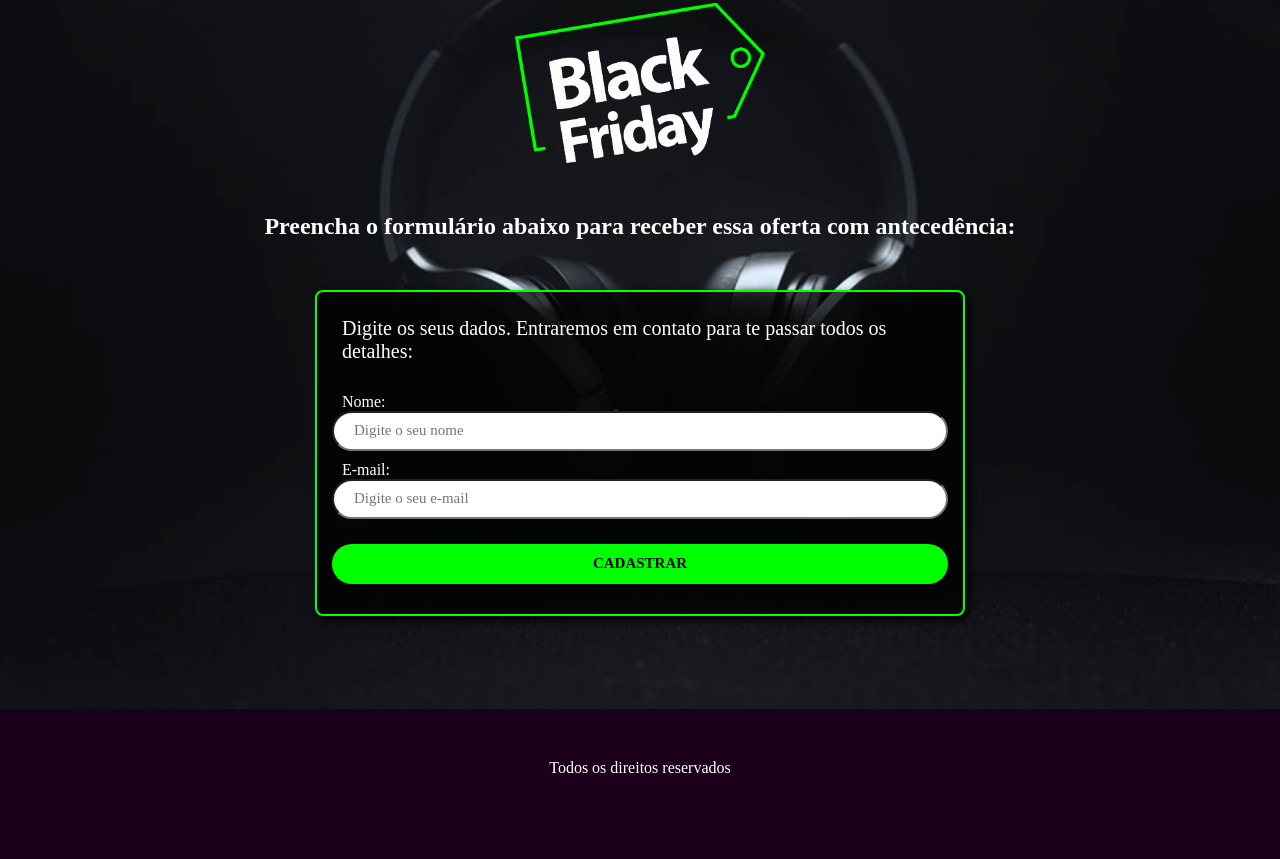
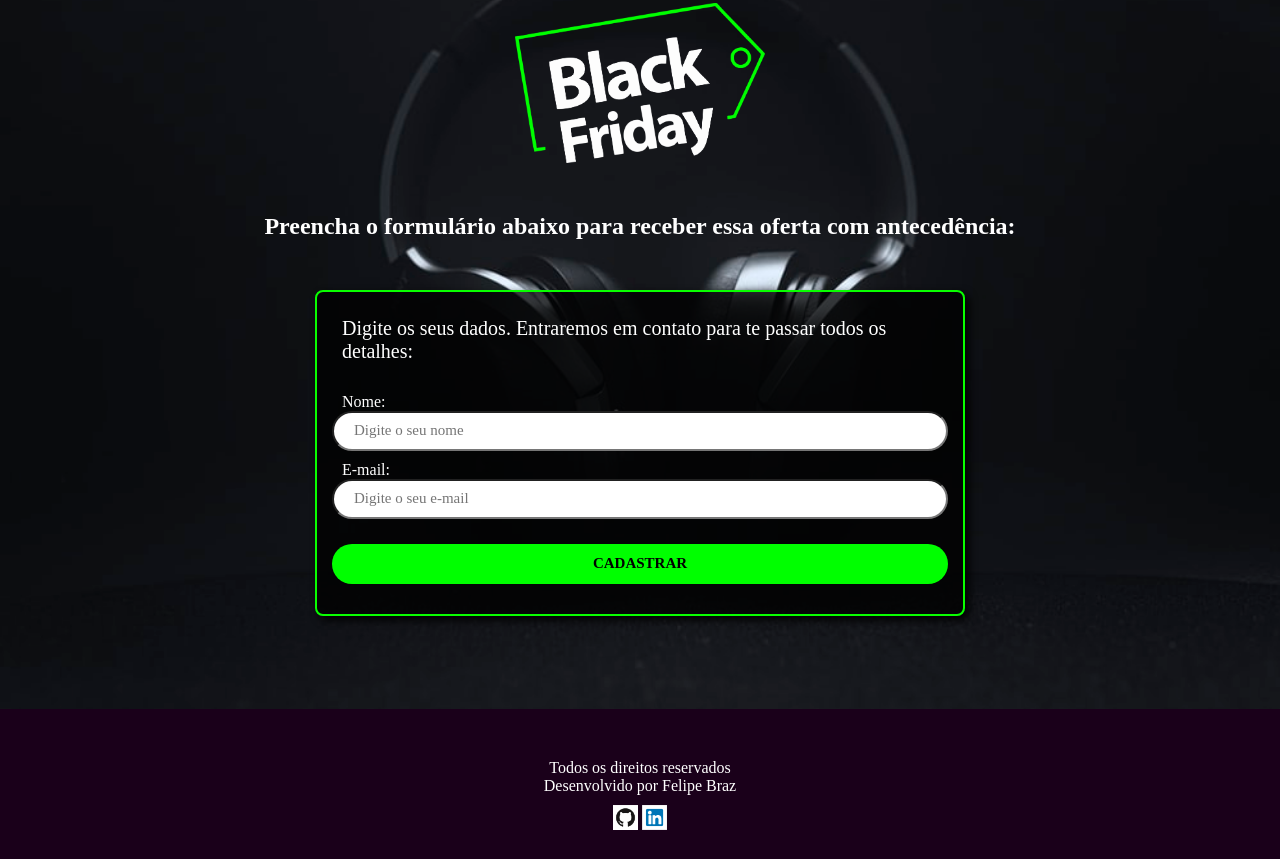
Before and after one commit to felipebrazds/landing-page-greenw, a plain HTML site: page index.html in a window 1280 px wide. Shown: the part 2026-2885 px from the top of the page. Drawn offline with Linux system fonts and the light colour scheme.

Commit message:
Atualização de links

```diff
--- a/css/style.css
+++ b/css/style.css
@@ -184,6 +184,11 @@ footer {
   background: rgb(26, 0, 26);
 }
 
+footer img {
+  max-width: 25px;
+  margin: 10px 0;
+}
+
 @media (max-width: 991px) {
   .section-one .logo {
     max-width: 500px;
--- a/index.html
+++ b/index.html
@@ -4,6 +4,10 @@
     <meta charset="UTF-8" />
     <meta http-equiv="X-UA-Compatible" content="IE=edge" />
     <meta name="viewport" content="width=device-width, initial-scale=1.0" />
+    <meta
+      name="description"
+      content="Landing page fictícia do lançamento de headsets na Black Friday"
+    />
 
     <link rel="shortcut icon" href="assets/img/favicon.png" />
 
@@ -107,6 +111,13 @@
 
     <footer>
       <p>Todos os direitos reservados</p>
+      <p>Desenvolvido por Felipe Braz</p>
+      <a href="https://github.com/felipebrazds" target="_blank"
+        ><img src="assets/img/gh.png" alt="Link para o GitHub"
+      /></a>
+      <a href="https://www.linkedin.com/in/felipebrazds/" target="_blank"
+        ><img src="assets/img/in.png" alt="Link para o LinkedIn"
+      /></a>
     </footer>
   </body>
 
```
Also changed, not shown: assets/img/gh.png (added), assets/img/in.png (added).
